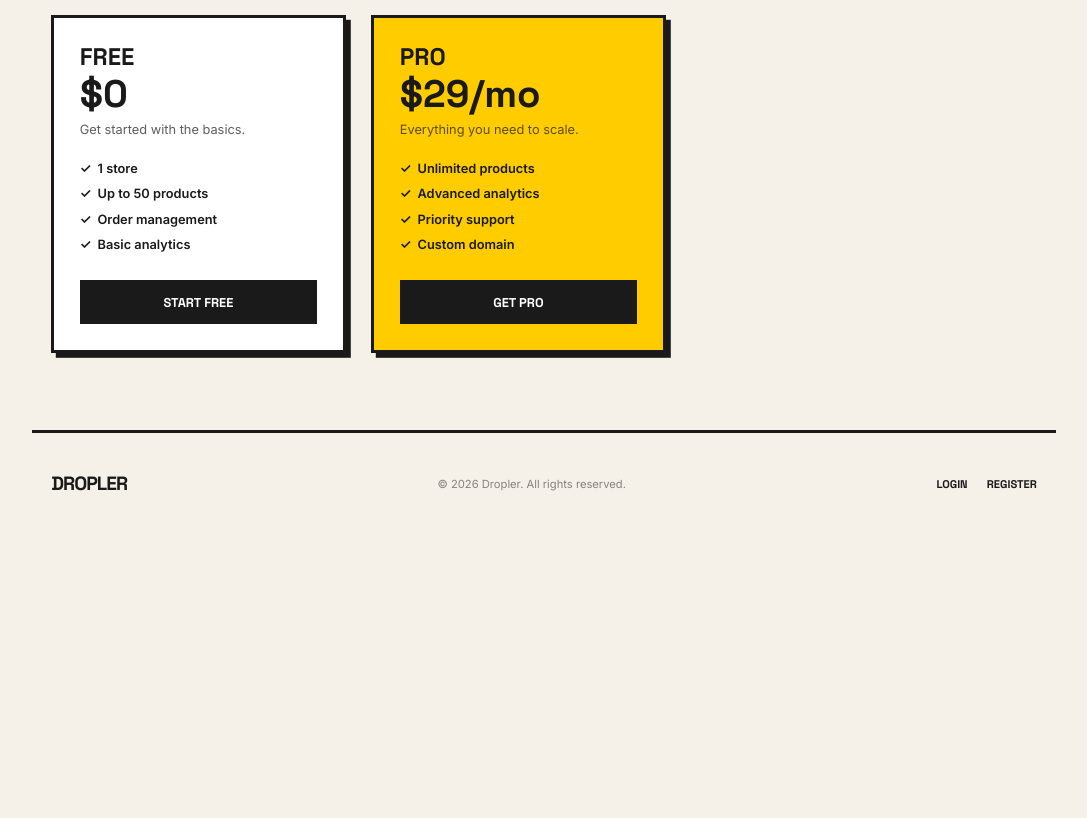
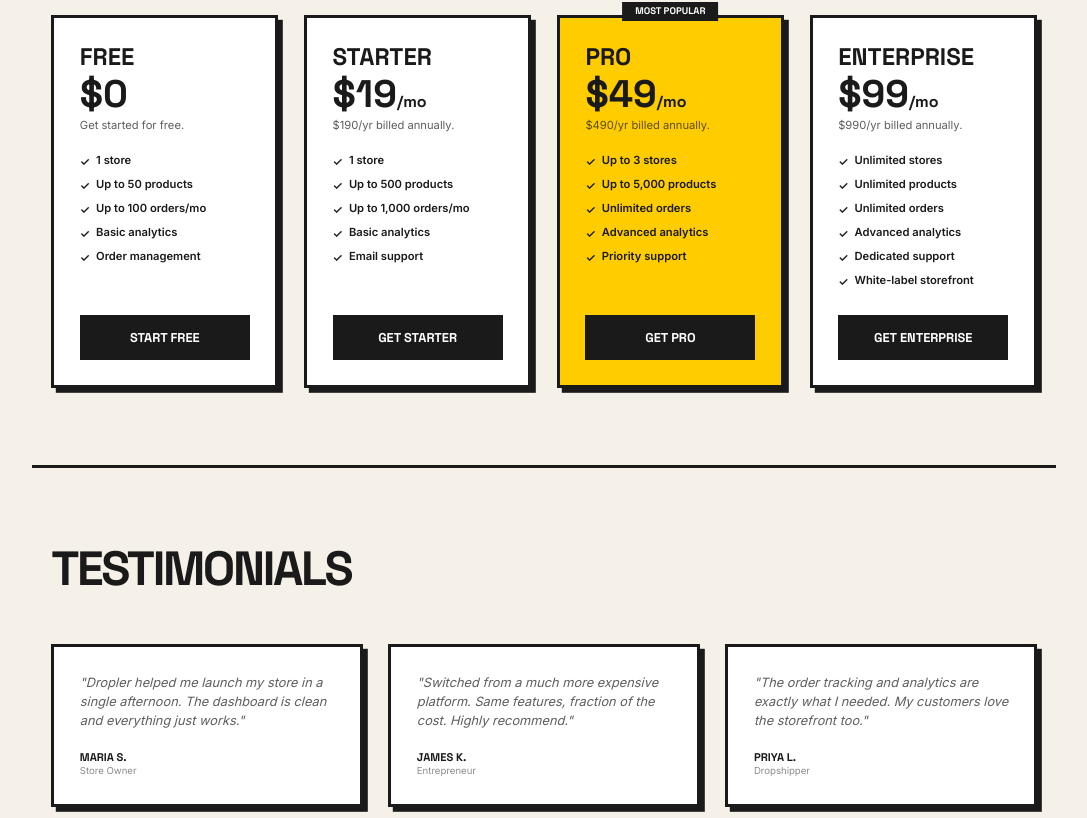
Before and after one commit to sainttlaurel/DROPLER, a Next.js app: page / in a window 1280 px wide. Shown: the part 1522-2340 px from the top of the page, without its empty margins (96-1183 px from the left). Before the commit the page ends 2057 px from the top, so only its background shows below. Built offline with nearby package versions, Linux system fonts and the light colour scheme; no server answers.

Commit message:
fix: restore page.tsx with all 4 pricing plans from be85336

```diff
--- a/src/app/page.tsx
+++ b/src/app/page.tsx
@@ -1,7 +1,15 @@
 import Link from 'next/link'
 import { TopNav } from '@/components/layout/TopNav'
+import { PLAN_DETAILS } from '@/lib/constants'
 
 export default function HomePage() {
+  const plans = [
+    { key: 'FREE',       cta: 'Start Free',        highlight: false },
+    { key: 'STARTER',    cta: 'Get Starter',        highlight: false },
+    { key: 'PRO',        cta: 'Get Pro',            highlight: true  },
+    { key: 'ENTERPRISE', cta: 'Get Enterprise',     highlight: false },
+  ] as const
+
   return (
     <main className="min-h-screen bg-[#f5f0e8]">
       <TopNav />
@@ -63,27 +71,60 @@ export default function HomePage() {
       <section id="pricing" className="max-w-7xl mx-auto px-6 py-24 border-b-4 border-[#1a1a1a]">
         <h2 className="font-headline font-black text-6xl uppercase tracking-tighter mb-4">Pricing</h2>
         <p className="font-body text-xl text-[#1a1a1a]/70 mb-16">Simple. No hidden fees.</p>
-        <div className="grid grid-cols-1 md:grid-cols-2 gap-8 max-w-3xl">
-          {[
-            { plan: 'Free', price: '$0', desc: 'Get started with the basics.', features: ['1 store', 'Up to 50 products', 'Order management', 'Basic analytics'], cta: 'Start Free', highlight: false },
-            { plan: 'Pro', price: '$29/mo', desc: 'Everything you need to scale.', features: ['Unlimited products', 'Advanced analytics', 'Priority support', 'Custom domain'], cta: 'Get Pro', highlight: true },
-          ].map((p) => (
-            <div key={p.plan} className={`border-4 border-[#1a1a1a] p-8 shadow-[6px_6px_0px_0px_rgba(26,26,26,1)] ${p.highlight ? 'bg-[#ffcc00]' : 'bg-white'}`}>
-              <h3 className="font-headline font-black uppercase text-3xl mb-1">{p.plan}</h3>
-              <div className="font-headline font-black text-5xl mb-2">{p.price}</div>
-              <p className="font-body text-[#1a1a1a]/70 mb-6">{p.desc}</p>
-              <ul className="space-y-2 mb-8">
+        <div className="grid grid-cols-1 md:grid-cols-2 xl:grid-cols-4 gap-8">
+          {plans.map(({ key, cta, highlight }) => {
+            const p = PLAN_DETAILS[key]
+            return (
+              <div
+                key={key}
+                className={`relative border-4 border-[#1a1a1a] p-8 shadow-[6px_6px_0px_0px_rgba(26,26,26,1)] flex flex-col ${highlight ? 'bg-[#ffcc00]' : 'bg-white'}`}
+              >
+                {p.popular && (
+                  <div className="absolute -top-5 left-1/2 -translate-x-1/2 bg-[#1a1a1a] text-white font-headline font-black uppercase text-xs px-4 py-1 whitespace-nowrap">
+                    Most Popular
+                  </div>
+                )}
+                <h3 className="font-headline font-black uppercase text-3xl mb-1">{p.name}</h3>
+                <div className="font-headline font-black text-5xl mb-1">
+                  {p.price === 0 ? '$0' : `$${p.price}`}
+                  {p.price > 0 && <span className="text-xl font-bold">/mo</span>}
+                </div>
+                <p className="font-body text-[#1a1a1a]/70 mb-6 text-sm">
+                  {p.price === 0 ? 'Get started for free.' : `$${p.annualPrice}/yr billed annually.`}
+                </p>
+                <ul className="space-y-2 mb-8 flex-1">
                   {p.features.map((f) => (
-                  <li key={f} className="flex items-center gap-2 font-body font-semibold">
-                    <span className="text-[#1a1a1a]">✓</span> {f}
+                    <li key={f} className="flex items-start gap-2 font-body font-semibold text-sm">
+                      <span className="text-[#1a1a1a] mt-0.5">✓</span> {f}
                     </li>
                   ))}
                 </ul>
                 <Link href="/auth/register">
                   <button className="w-full py-3 border-4 border-[#1a1a1a] font-headline font-black uppercase bg-[#1a1a1a] text-white hover:bg-[#0055ff] transition-colors">
-                  {p.cta}
+                    {cta}
                   </button>
                 </Link>
+              </div>
+            )
+          })}
+        </div>
+      </section>
+
+      {/* Testimonials */}
+      <section id="testimonials" className="max-w-7xl mx-auto px-6 py-24 border-b-4 border-[#1a1a1a]">
+        <h2 className="font-headline font-black text-6xl uppercase tracking-tighter mb-16">Testimonials</h2>
+        <div className="grid grid-cols-1 md:grid-cols-3 gap-8">
+          {[
+            { name: 'Maria S.', role: 'Store Owner', text: 'Dropler helped me launch my store in a single afternoon. The dashboard is clean and everything just works.' },
+            { name: 'James K.', role: 'Entrepreneur', text: 'Switched from a much more expensive platform. Same features, fraction of the cost. Highly recommend.' },
+            { name: 'Priya L.', role: 'Dropshipper', text: 'The order tracking and analytics are exactly what I needed. My customers love the storefront too.' },
+          ].map((t) => (
+            <div key={t.name} className="border-4 border-[#1a1a1a] bg-white p-8 shadow-[6px_6px_0px_0px_rgba(26,26,26,1)]">
+              <p className="font-body text-[#1a1a1a]/70 mb-6 italic">"{t.text}"</p>
+              <div>
+                <p className="font-headline font-black uppercase text-sm">{t.name}</p>
+                <p className="font-body text-xs text-[#1a1a1a]/50">{t.role}</p>
+              </div>
             </div>
           ))}
         </div>
```
Lines whose indentation alone changed are shown as unchanged.
